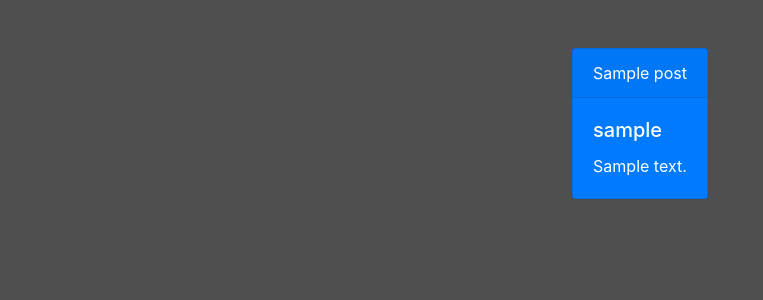
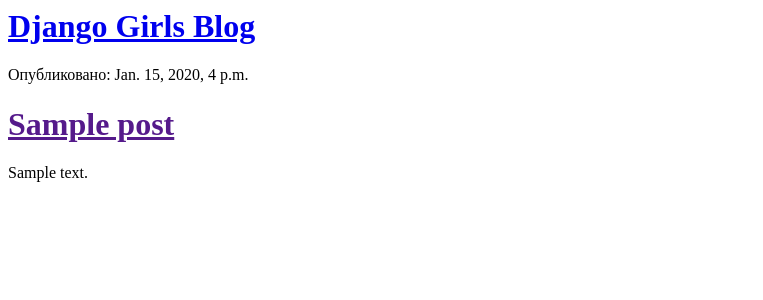
Before and after one commit to nurbek-b/tutor_girlz_django, a Django app: page / in a window 1280 px wide. Shown: the top 300 px of the page, without its empty margins (0-763 px from the left). Run offline with Django 3.2, Linux system fonts and the light colour scheme; tables that the repository leaves empty hold one stand-in row (values such as "Sample post"); some libraries are stand-ins or nearby versions.

Commit message:
first commit to branch

```diff
--- a/djangogirls/settings.py
+++ b/djangogirls/settings.py
@@ -124,4 +124,6 @@ USE_TZ = True
 # https://docs.djangoproject.com/en/2.2/howto/static-files/
 
 STATIC_URL = '/static/'
-STATIC_ROOT = os.path.join(BASE_DIR, "static")
+STATICFILES_DIRS = [
+    os.path.join(BASE_DIR, 'static')
+]
--- a/templates/index.html
+++ b/templates/index.html
@@ -1,24 +1,27 @@
-<!doctype html>
-<html lang="en">
-<head>
-    <meta charset="UTF-8">
-    <meta name="viewport"
-          content="width=device-width, user-scalable=no, initial-scale=1.0, maximum-scale=1.0, minimum-scale=1.0">
-    <meta http-equiv="X-UA-Compatible" content="ie=edge">
-    <link rel="stylesheet" href="https://stackpath.bootstrapcdn.com/bootstrap/4.3.1/css/bootstrap.min.css" integrity="sha384-ggOyR0iXCbMQv3Xipma34MD+dH/1fQ784/j6cY/iJTQUOhcWr7x9JvoRxT2MZw1T" crossorigin="anonymous">
-
-    <title>Document</title>
-</head>
-<body style="background-color: #4f4f4f" class="d-flex justify-content-center mt-5">
-    <div class="card text-white bg-primary mb-3" style="max-width: 18rem;">
-      {% for post in posts %}
-        <div class="card-header">{{ post.title }}</div>
-         <div class="card-body">
-            <h5 class="card-title">{{ post.author }}</h5>
-            <p class="card-text">{{ post.text }}</p>
-      </div>
-      {% endfor %}
+{% load static %}
+<html>
+<!--    <head>-->
+<!--        <title>Django Girls blog</title>-->
+<!--        <link rel="stylesheet" href="//maxcdn.bootstrapcdn.com/bootstrap/3.2.0/css/bootstrap.min.css">-->
+<!--        <link rel="stylesheet" href="//maxcdn.bootstrapcdn.com/bootstrap/3.2.0/css/bootstrap-theme.min.css">-->
+<!--        <link rel="stylesheet" href="{% static 'css/blog.css' %}">-->
+<!--    </head>-->
+<!--    <body>-->
+        <div>
+            <h1><a href="/">Django Girls Blog</a></h1>
+        <div class="content container">
+        <div class="row">
+            <div class="col-md-8">
+                {% for post in posts %}
+                <div class="post">
+                    <div class="date">
+                        <p>Опубликовано: {{ post.published_date }}</p>
+                    </div>
+                    <h1><a href="">{{ post.title }}</a></h1>
+                    <p>{{ post.text|linebreaksbr }}</p>
+                </div>
+            {% endfor %}
+        </div>
     </div>
-
-</body>
+</div>
 </html>
```
Also changed, not shown: static/blog.css (added, +50 -0 lines).
